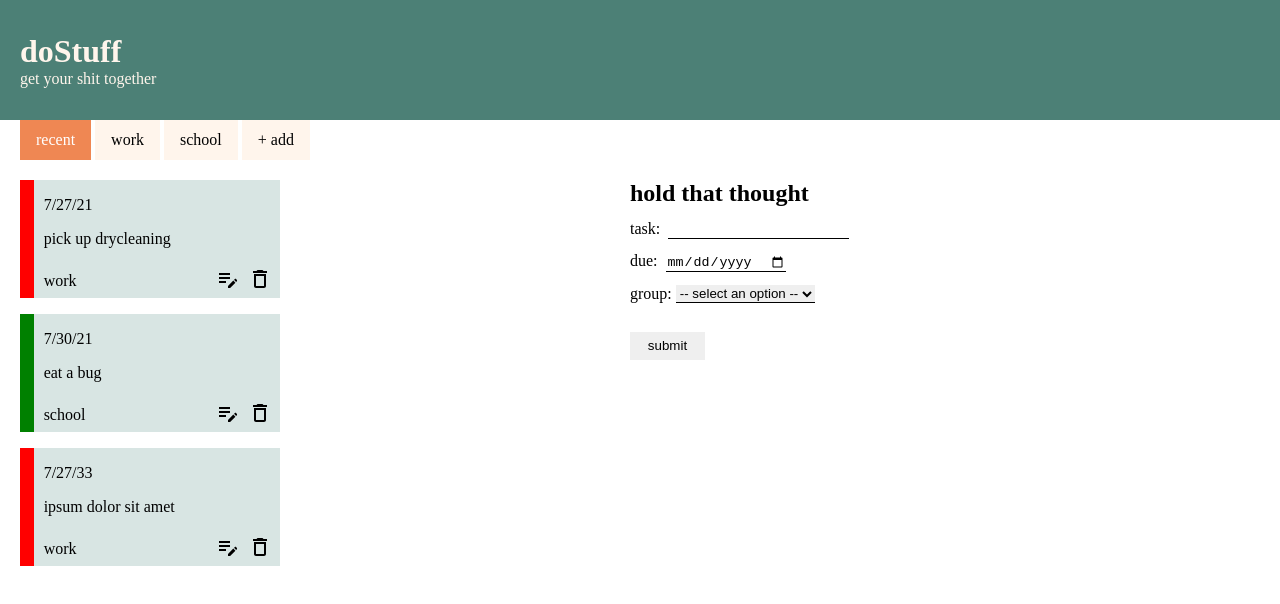
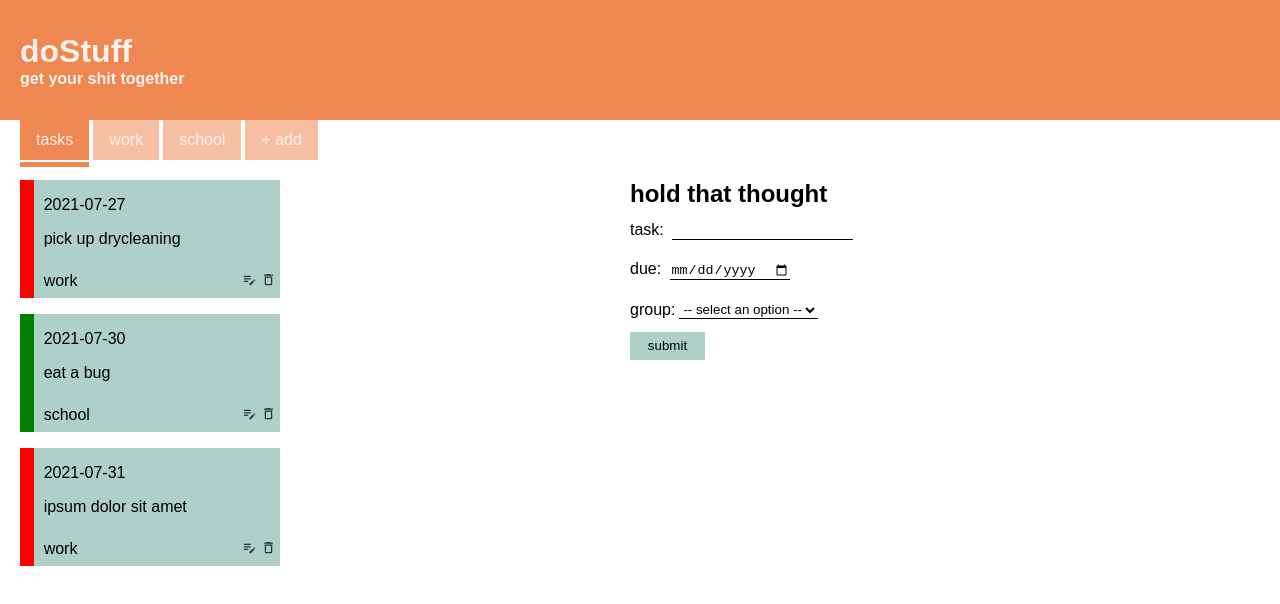
Before and after one commit to harrisonBarnett/to-do, a React (Create React App) app in the folder to-do/: page / in a window 1280 px wide. Shown: the top 604 px of the page. Built offline with nearby package versions, Linux system fonts and the light colour scheme.

Commit message:
Styling, formatting

```diff
--- a/to-do/src/App.css
+++ b/to-do/src/App.css
@@ -1,8 +1,10 @@
 :root {
-    --primary-color-900: #4C8076;
-    --primary-color-100: #D8E5E3;
-    --accent-color-900: #EF8753;
-    --accent-color-100: #FFF5EC;
+    --primary-color-900: hsl(168, 25%, 40%);
+    --primary-color-500: hsl(168, 25%, 75%);
+    --primary-color-100: hsl(168, 25%, 100%);
+    --accent-color-900: hsl(20, 83%, 63%);
+    --accent-color-500: hsl(20, 83%, 80%);
+    --accent-color-100: hsl(20, 83%, 96%);
   }
 
 body {
@@ -10,6 +12,9 @@ body {
     width: 100%;
     margin: 0;
     padding: 0;
+    font-family: Arial, Helvetica, sans-serif;
+    background-color: var(--primary-color-100);
+
 }
 #root {
     position: relative;
@@ -25,7 +30,7 @@ body {
     padding: 0;
     height: 120px;
     width: 100%;
-    background: var(--primary-color-900);
+    background: var(--accent-color-900);
     /* border: 1px solid red; */
 }
 .title-container {
@@ -39,6 +44,9 @@ body {
     margin: 0;
     padding: 0;
     color: var(--accent-color-100);
+}
+.header p {
+    font-weight: 600;
 }
 /* =============================================== */
 /* GROUP BAR STYLES ============================== */
@@ -60,7 +68,9 @@ body {
     margin: 0 2px;
     display: flex;
     align-items: center;
-    background: var(--accent-color-100);
+    color: var(--accent-color-100);
+    background: var(--accent-color-500);
+    font-weight: 400;
 
     /* border: 1px dotted blue; */
 }
@@ -73,8 +83,17 @@ body {
     background: var(--accent-color-900);
 }
 .group-bar-tab-active {
-    color: white;
+    position: relative;
     background: var(--accent-color-900) !important;
+}
+.group-bar-tab-active::after {
+    content: "";
+    position: absolute;
+    top: 42px;
+    left: 0;
+    background: inherit;
+    width: 100%;
+    height: 5px;
 }
 /* =============================================== */
 /* SIDEBAR STYLES ================================ */
@@ -96,7 +115,8 @@ body {
     width: 100%;
     margin: 1em 0;
     display: flex;
-    background: var(--primary-color-100);
+    background: var(--primary-color-500);
+    font-weight: 400;
 
     /* border: 1px solid red; */
 }
@@ -117,7 +137,7 @@ body {
     margin: .5em 0;
 }
 #sidebar-item-remove-btn {
-    margin: 0 .5em;
+    margin: 0 .25em;
 }
 .edit-task-modal-container {
     margin-left: auto;
@@ -125,6 +145,7 @@ body {
 #sidebar-item-remove-btn,
 #sidebar-item-edit-btn {
     cursor: pointer;
+    opacity: .75;
 }
 
 /* =============================================== */
@@ -163,6 +184,7 @@ body {
 }
 #add-task-form input,
 #add-task-form select {
+    background: none;
     outline: none;
     border-top-style: hidden;
     border-right-style: hidden;
@@ -175,6 +197,7 @@ body {
     border: none;
     outline: none;
     cursor: pointer;
+    background: var(--primary-color-500);
 }
 /* =============================================== */
 
@@ -186,8 +209,7 @@ body {
     display: none;
 }
 /* add group / edit task modals */
-.add-group-window,
-.edit-task-window {
+.add-group-window {
     position: fixed;
     top: 0;
     right: 0;
@@ -197,14 +219,12 @@ body {
     cursor: default;
     background: rgba(0, 0, 0, .5);
 }
-.add-group-window-content,
-.edit-task-window-content {
+.add-group-window-content {
     position: fixed;
     z-index: 3;
     top: 50%;
     left: 50%;
     transform: translate(-50%, -50%);
-
 
     height: 180px;
     width: 300px;
@@ -213,31 +233,26 @@ body {
     color: var(--accent-color-100);
     box-shadow: 1px 1px 8px rgba(0,0,0,.5);
 }
-#add-group-form,
-#edit-task-form {
+#add-group-form {
     margin-left: 1em;;
     display: flex;
     flex-direction: column;
 }
-#add-group-form input,
-#edit-task-form input {
+#add-group-form input {
     outline: none;
     border: none;
 }
-#add-group-close-btn,
-#edit-task-close-btn {
+#add-group-close-btn {
     width: 20px;
     height: 20px;
     display: grid;
     align-content: center;
     margin: .5em .5em 0 auto;
 }
-#add-group-submit-button,
-#edit-task-submit-button {
+#add-group-submit-button {
     margin: 0 .5em .5em 0;
 }
-#add-group-form input,
-#edit-task-form input {
+#add-group-form input {
     margin-left: 1em;
 }
 #add-group-form input[type=color] {
@@ -251,15 +266,80 @@ body {
     align-items: center;
     margin-bottom: 1em;
 }
-.add-group-window-content button,
-.edit-task-window-content button {
+.add-group-window-content button {
     width: 75px;
     padding: .25em .25em;
     border: none;
     outline: none;
     cursor: pointer;
 }
-#add-group-window-control,
+#add-group-window-control {
+    position: absolute;
+    top: 0;
+    right: 0;
+    height: 100%;
+    display: flex;
+    flex-direction: column;
+    justify-content: space-between;
+}
+
+/* edit taask modal */
+
+.edit-task-window {
+    position: fixed;
+    top: 0;
+    right: 0;
+    left: 0;
+    bottom: 0;
+    z-index: 2;
+    cursor: default;
+    background: rgba(0, 0, 0, .5);
+}
+.edit-task-window-content {
+    position: fixed;
+    z-index: 3;
+    top: 50%;
+    left: 50%;
+    transform: translate(-50%, -50%);
+
+    height: 180px;
+    width: 300px;
+
+    background: var(--primary-color-900);
+    color: var(--accent-color-100);
+    box-shadow: 1px 1px 8px rgba(0,0,0,.5);
+}
+#task-input-container,
+#date-input-container,
+#group-input-container {
+    margin: .5em 0;
+}
+#edit-task-form {
+    margin-left: 1em;
+}
+#edit-task-form label {
+    margin-right: .5em;
+}
+#edit-task-form input {
+    border: none;
+    outline: none;
+}
+#edit-task-close-btn,
+#edit-task-submit-button {
+    border: none;
+    outline: none;
+    cursor: pointer;
+}
+#edit-task-close-btn {
+    margin: .5em .5em auto auto;
+    height: 20px;
+    width: 20px;
+    display: grid;
+    align-content: center;
+}
+#edit-task-submit-button {
+    margin: 0 .5em .5em 0;
+}
 #edit-task-window-control {
     position: absolute;
     top: 0;
@@ -269,6 +349,4 @@ body {
     flex-direction: column;
     justify-content: space-between;
 }
-
-
 /* =============================================== */
--- a/to-do/src/App.js
+++ b/to-do/src/App.js
@@ -26,17 +26,17 @@ class App extends React.Component {
       tasks : [
         {id: 1,
         content: "pick up drycleaning",
-        date: "7/27/21",
+        date: "2021-07-27",
         group: "work",
         color: "red"},
         {id: 2,
         content: "eat a bug",
-        date: "7/30/21",
+        date: "2021-07-30",
         group: "school",
         color: "green"},
         {id: 3,
         content: "ipsum dolor sit amet",
-        date: "7/27/33",
+        date: "2021-07-31",
         group: "work",
         color: "red"},
       ],
@@ -54,6 +54,7 @@ class App extends React.Component {
     prevTab.classList.remove("group-bar-tab-active");
 
     const nextTab = document.getElementById("group-bar-tab-" + tabName);
+    const color = nextTab.nodeValue;
     nextTab.classList.add("group-bar-tab-active");
     this.setState({
       page: tabName
--- a/to-do/src/Content.js
+++ b/to-do/src/Content.js
@@ -80,7 +80,9 @@ class Content extends React.Component {
 
                         </select>
                     </div>
-                    <button onClick={this.handleTaskSubmit}>
+                    <button
+                    id="content-task-submit-btn"
+                    onClick={this.handleTaskSubmit}>
                         submit
                     </button>
                 </div>
--- a/to-do/src/EditTaskModal.js
+++ b/to-do/src/EditTaskModal.js
@@ -27,7 +27,8 @@ class EditTaskModal extends React.Component {
                 onClick={this.showModal}>
                     <img
                     src={EditBtn}
-                    alt="edit button"></img>
+                    alt="edit button"
+                    height="15"></img>
                 </div>
                 <EditTaskWindow
                 groups={this.props.groups}
--- a/to-do/src/EditTaskWindow.js
+++ b/to-do/src/EditTaskWindow.js
@@ -42,18 +42,19 @@ class EditTaskWindow extends React.Component {
                     <div id="edit-task-form">
                         <h2>change your mind?</h2>
                         <div id="task-input-container">
-                            <label htmlFor="task-input">task:
+                            <label htmlFor="task-input">task:</label>
                                 <input
                                 value={this.state.name}
                                 placeholder={this.props.content}
                                 type="text"
                                 name="task-input"
-                                onChange={this.handleContent}/>
-                            </label>
+                                onChange={this.handleContent}>
+                                </input>
+
                         </div>
 
                         <div id="date-input-container">
-                            <label htmlFor="date-input">due: </label>
+                            <label htmlFor="date-input">due:</label>
                             <input
                             value={this.state.date}
                             type="date"
@@ -63,7 +64,7 @@ class EditTaskWindow extends React.Component {
                         </div>
 
                         <div id="group-input-container">
-                            <label htmlFor="add-task-groups-dropdown">group: </label>
+                            <label htmlFor="add-task-groups-dropdown">group:</label>
                             <select
                             name="add-task-groups-dropdown"
                             onChange={this.handleGroup}>
--- a/to-do/src/GroupBar.js
+++ b/to-do/src/GroupBar.js
@@ -12,12 +12,13 @@ class GroupBar extends React.Component {
                     className="group-bar-tab-active"
                     id="group-bar-tab-recent"
                     onClick = {() => this.props.swapTab("recent")}>
-                        recent
+                        tasks
                         </li>
 
                     {this.props.groups.map(group =>
 
                             <li
+                            value={group.color}
                             className="group-bar-tab"
                             id={"group-bar-tab-"+group.name}
                             key={"group-bar-tab-"+group.id}
--- a/to-do/src/Sidebar.js
+++ b/to-do/src/Sidebar.js
@@ -37,7 +37,8 @@ const Sidebar = ({removeTask, editTask, tasks, page, groups}) => {
                                     onClick={() => {removeTask(task.id)}}>
                                         <img
                                         src={DeleteBtn}
-                                        alt="delete button"></img>
+                                        alt="delete button"
+                                        height="15"></img>
                                     </div>
                                 </div>
                             </div>
```
